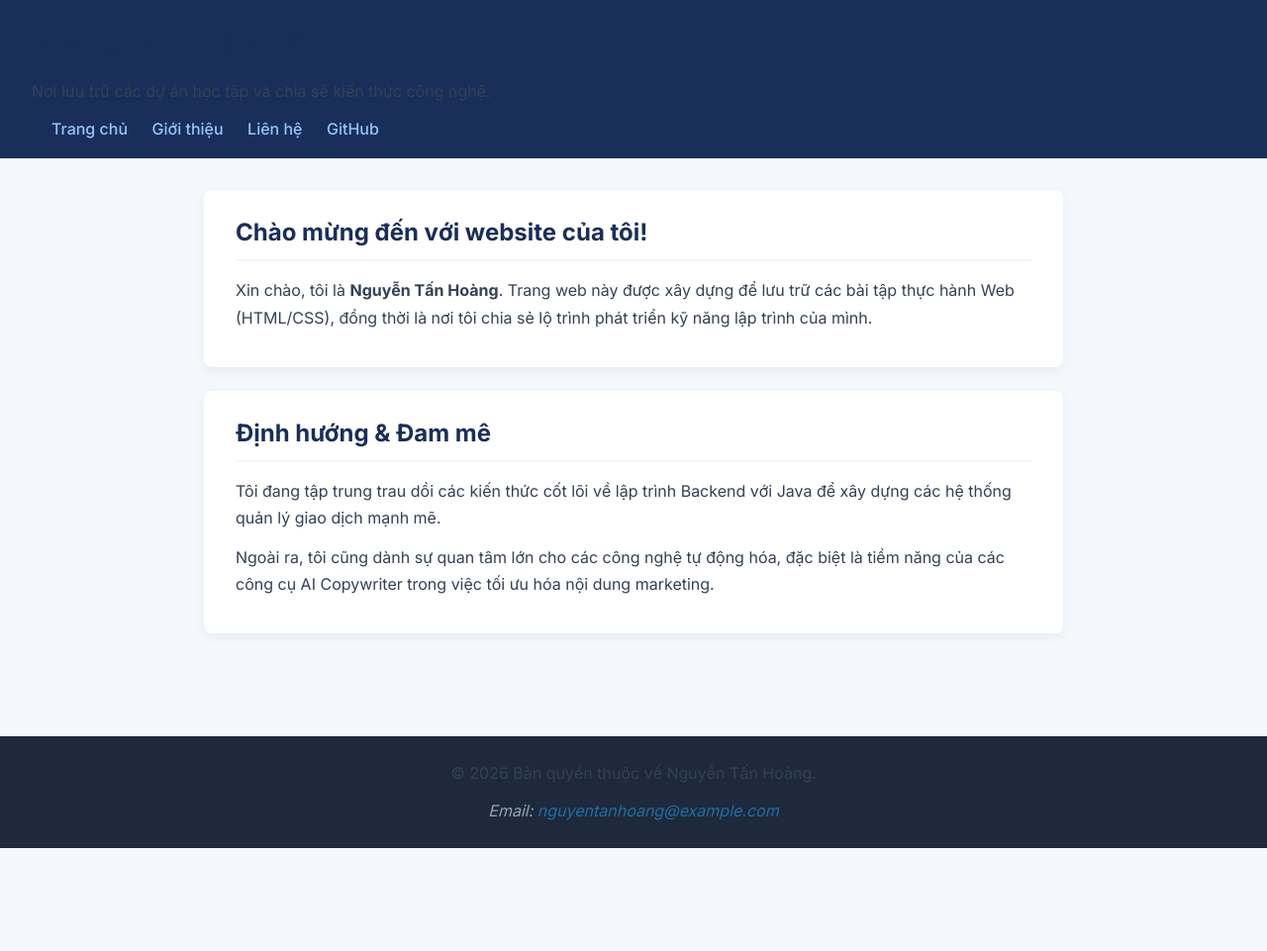
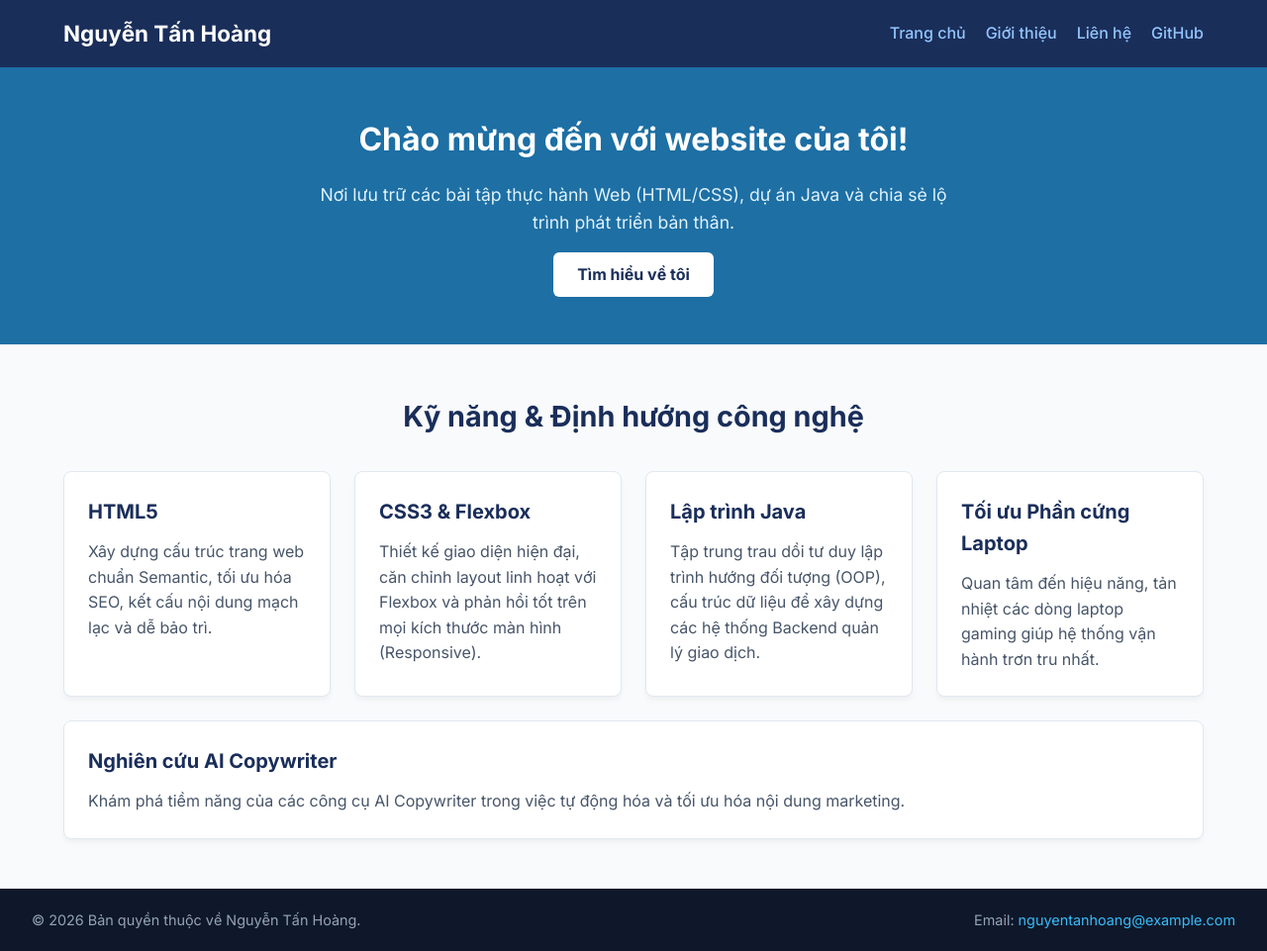
Before and after one commit to hihihhi123/my-website, a plain HTML site: page index.html in a window 1280 px wide. Shown: the whole page at 99% size. Before the commit the page ends 857 px from the top, so only its background shows below. Drawn offline with Linux system fonts and the light colour scheme.

Commit message:
bai tap 3.2

```diff
--- a/css/style.css
+++ b/css/style.css
@@ -1,157 +1,148 @@
-/* === CSS RESET === */
-*,
-*::before,
-*::after {
-  box-sizing: border-box;
+* {
   margin: 0;
   padding: 0;
+  box-sizing: border-box;
 }
 
-/* === BASE === */
 body {
-  font-family: "Inter", Arial, Helvetica, sans-serif;
-  background-color: #f4f7fb;
-  color: #1e293b;
+  font-family: "Inter", "Segoe UI", Tahoma, Geneva, Verdana, sans-serif;
+  background-color: #f8fafc;
+  color: #334155;
   line-height: 1.6;
 }
 
-p {
-  color: #334155;
-  line-height: 1.7;
-  margin-bottom: 12px;
+header {
+  background-color: #1a2e5a;
 }
 
-/* === SELECTORS === */
-.highlight {
-  background: #fef3c7;
-  padding: 4px 8px;
-  border-radius: 4px;
+.navbar {
+  display: flex;
+  justify-content: space-between;
+  align-items: center;
+  max-width: 1200px;
+  margin: 0 auto;
+  padding: 16px 24px;
 }
-#main-title {
-  font-size: 2rem;
-  color: #1a2e5a;
-}
-a {
-  color: #1d6fa4;
+
+.logo {
+  color: #ffffff;
+  font-size: 1.4rem;
+  font-weight: 700;
   text-decoration: none;
 }
-a:hover {
-  color: #0d9488;
+
+.nav-links {
+  display: flex;
+  gap: 20px;
+}
+
+.nav-links a {
+  color: #93c5fd;
+  text-decoration: none;
+  font-weight: 500;
+  transition: color 0.3s;
+}
+
+.nav-links a:hover {
+  color: #ffffff;
+}
+
+.hero {
+  display: flex;
+  flex-direction: column;
+  align-items: center;
+  justify-content: center;
+  min-height: 280px;
+  background-color: #1d6fa4;
+  color: #ffffff;
+  text-align: center;
+  gap: 16px;
+  padding: 40px 20px;
+}
+
+.hero h2 {
+  font-size: 2rem;
+}
+
+.hero p {
+  max-width: 650px;
+  font-size: 1.1rem;
+  color: #e0f2fe;
+}
+
+.btn-primary {
+  display: inline-block;
+  background-color: #ffffff;
+  color: #1a2e5a;
+  padding: 10px 24px;
+  border-radius: 6px;
+  text-decoration: none;
+  font-weight: 700;
+  transition: background-color 0.3s;
+}
+
+.btn-primary:hover {
+  background-color: #e2e8f0;
+}
+
+.cards-container {
+  max-width: 1200px;
+  margin: 0 auto;
+  padding: 50px 24px;
+}
+
+.section-title {
+  text-align: center;
+  color: #1a2e5a;
+  margin-bottom: 32px;
+  font-size: 1.8rem;
+}
+
+.cards-grid {
+  display: flex;
+  flex-wrap: wrap;
+  gap: 24px;
+}
+
+.card {
+  flex: 1;
+  min-width: 260px;
+  background-color: #ffffff;
+  border: 1px solid #e2e8f0;
+  padding: 24px;
+  border-radius: 8px;
+  box-shadow: 0 4px 6px -1px rgba(0, 0, 0, 0.05);
+}
+
+.card h3 {
+  color: #1a2e5a;
+  margin-bottom: 12px;
+  font-size: 1.25rem;
+}
+
+.card p {
+  color: #475569;
+}
+
+footer {
+  display: flex;
+  justify-content: space-between;
+  align-items: center;
+  padding: 20px 32px;
+  background-color: #0f172a;
+  color: #94a3b8;
+  font-size: 0.9rem;
+}
+
+footer address {
+  font-style: normal;
+}
+
+footer a {
+  color: #38bdf8;
+  text-decoration: none;
+}
+
+footer a:hover {
   text-decoration: underline;
 }
-
-/* === HEADER === */
-header {
-  background-color: #1a2e5a;
-  padding: 16px 32px;
-  color: white;
-}
-header h1 {
-  font-size: 1.5rem;
-  font-weight: bold;
-  margin-bottom: 12px;
-}
-header nav a {
-  color: #93c5fd;
-  margin-left: 20px;
-  font-weight: 500;
-}
-header nav a:hover {
-  color: white;
-}
-
-/* === MAIN & CARD === */
-main {
-  max-width: 900px;
-  margin: 0 auto;
-  padding: 32px 16px;
-}
-.card {
-  background: white;
-  padding: 24px 32px;
-  border-radius: 8px;
-  box-shadow: 0 4px 12px rgba(0, 0, 0, 0.05);
-  margin-bottom: 24px;
-}
-.card h2 {
-  color: #1a2e5a;
-  margin-bottom: 16px;
-  border-bottom: 2px solid #f1f5f9;
-  padding-bottom: 8px;
-}
-.card h3 {
-  color: #334155;
-  margin: 16px 0 8px 0;
-}
-
-/* === LISTS (Danh sách) === */
-ul,
-ol {
-  margin-left: 24px;
-  margin-bottom: 16px;
-  color: #334155;
-}
-li {
-  margin-bottom: 8px;
-}
-dl dt {
-  font-weight: bold;
-  color: #1e293b;
-  margin-top: 12px;
-}
-dl dd {
-  margin-left: 16px;
-  color: #475569;
-  margin-bottom: 8px;
-}
-
-/* === HÌNH ẢNH (Figure) === */
-figure {
-  text-align: center;
-  margin: 16px 0;
-}
-figure img {
-  border-radius: 8px;
-  box-shadow: 0 2px 8px rgba(0, 0, 0, 0.1);
-  max-width: 100%;
-  height: auto;
-}
-figcaption {
-  font-size: 0.9rem;
-  color: #64748b;
-  margin-top: 8px;
-  font-style: italic;
-}
-
-/* === TABLE (Bảng biểu) === */
-table {
-  width: 100%;
-  border-collapse: collapse;
-  margin-top: 16px;
-  margin-bottom: 16px;
-}
-th,
-td {
-  border: 1px solid #cbd5e1;
-  padding: 12px;
-  text-align: center;
-}
-th {
-  background-color: #f8fafc;
-  color: #1e293b;
-}
-caption {
-  font-weight: bold;
-  margin-bottom: 12px;
-  color: #1a2e5a;
-  font-size: 1.1rem;
-}
-
-/* === FOOTER === */
-footer {
-  background-color: #1e293b;
-  color: #94a3b8;
-  text-align: center;
-  padding: 24px 32px;
-  margin-top: 48px;
-}
--- a/index.html
+++ b/index.html
@@ -6,53 +6,119 @@
     <title>Nguyễn Tấn Hoàng - Trang chủ</title>
 
     <!-- SEO Meta Tags -->
-    <meta name="description" content="Trang chủ của Nguyễn Tấn Hoàng - Sinh viên đam mê lập trình Java và hệ thống quản lý." />
+    <meta
+      name="description"
+      content="Trang chủ của Nguyễn Tấn Hoàng - Sinh viên đam mê lập trình Java và hệ thống quản lý."
+    />
     <meta name="author" content="Nguyễn Tấn Hoàng" />
-    <meta name="keywords" content="Nguyễn Tấn Hoàng, portfolio, sinh viên CNTT, lập trình Java" />
+    <meta
+      name="keywords"
+      content="Nguyễn Tấn Hoàng, portfolio, sinh viên CNTT, lập trình Java, HTML5, CSS3"
+    />
     <meta property="og:title" content="Trang chủ - Nguyễn Tấn Hoàng" />
-    <meta property="og:description" content="Chào mừng đến với không gian chia sẻ kiến thức và dự án lập trình của tôi." />
+    <meta
+      property="og:description"
+      content="Chào mừng đến với không gian chia sẻ kiến thức và dự án lập trình của tôi."
+    />
 
     <!-- Google Fonts & CSS -->
-    <link rel="preconnect" href="https://fonts.googleapis.com">
-    <link rel="preconnect" href="https://fonts.gstatic.com" crossorigin>
-    <link href="https://fonts.googleapis.com/css2?family=Inter:wght@400;500;700&display=swap" rel="stylesheet">
+    <link rel="preconnect" href="https://fonts.googleapis.com" />
+    <link rel="preconnect" href="https://fonts.gstatic.com" crossorigin />
+    <link
+      href="https://fonts.googleapis.com/css2?family=Inter:wght@400;500;700&display=swap"
+      rel="stylesheet"
+    />
     <link rel="stylesheet" href="css/style.css" />
   </head>
   <body>
+    <!-- PHẦN 1: NAVBAR -->
     <header>
-        <h1 id="main-title">Trang chủ Cá Nhân</h1>
-        <p>Nơi lưu trữ các dự án học tập và chia sẻ kiến thức công nghệ.</p>
-        <nav>
+      <div class="navbar">
+        <a href="index.html" class="logo">Nguyễn Tấn Hoàng</a>
+        <nav class="nav-links">
           <a href="index.html">Trang chủ</a>
           <a href="about.html">Giới thiệu</a>
           <a href="contact.html">Liên hệ</a>
-            <a href="https://github.com/hihihhi123/my-website" target="_blank">GitHub</a>
+          <a href="https://github.com/hihihhi123/my-website" target="_blank"
+            >GitHub</a
+          >
         </nav>
+      </div>
     </header>
 
     <main>
-        <section class="card">
+      <!-- PHẦN 2: HERO SECTION -->
+      <section class="hero">
         <h2>Chào mừng đến với website của tôi!</h2>
         <p>
-                Xin chào, tôi là <strong>Nguyễn Tấn Hoàng</strong>. Trang web này được xây dựng để lưu trữ các bài tập thực hành Web (HTML/CSS), đồng thời là nơi tôi chia sẻ lộ trình phát triển kỹ năng lập trình của mình.
+          Nơi lưu trữ các bài tập thực hành Web (HTML/CSS), dự án Java và chia
+          sẻ lộ trình phát triển bản thân.
         </p>
+        <a href="about.html" class="btn-primary">Tìm hiểu về tôi</a>
       </section>
 
-        <section class="card">
-            <h2>Định hướng & Đam mê</h2>
+      <!-- PHẦN 3: CARDS GRID -->
+      <section class="cards-container">
+        <h2 class="section-title">Kỹ năng & Định hướng công nghệ</h2>
+        <div class="cards-grid">
+          <!-- Ô HTML5 -->
+          <div class="card">
+            <h3>HTML5</h3>
             <p>
-                Tôi đang tập trung trau dồi các kiến thức cốt lõi về lập trình Backend với Java để xây dựng các hệ thống quản lý giao dịch mạnh mẽ.
+              Xây dựng cấu trúc trang web chuẩn Semantic, tối ưu hóa SEO, kết
+              cấu nội dung mạch lạc và dễ bảo trì.
             </p>
+          </div>
+
+          <!-- Ô CSS3 -->
+          <div class="card">
+            <h3>CSS3 & Flexbox</h3>
             <p>
-                Ngoài ra, tôi cũng dành sự quan tâm lớn cho các công nghệ tự động hóa, đặc biệt là tiềm năng của các công cụ AI Copywriter trong việc tối ưu hóa nội dung marketing.
+              Thiết kế giao diện hiện đại, căn chỉnh layout linh hoạt với
+              Flexbox và phản hồi tốt trên mọi kích thước màn hình (Responsive).
             </p>
+          </div>
+
+          <!-- Ô Java -->
+          <div class="card">
+            <h3>Lập trình Java</h3>
+            <p>
+              Tập trung trau dồi tư duy lập trình hướng đối tượng (OOP), cấu
+              trúc dữ liệu để xây dựng các hệ thống Backend quản lý giao dịch.
+            </p>
+          </div>
+
+          <!-- Ô Tối ưu Phần cứng -->
+          <div class="card">
+            <h3>Tối ưu Phần cứng Laptop</h3>
+            <p>
+              Quan tâm đến hiệu năng, tản nhiệt các dòng laptop gaming giúp hệ
+              thống vận hành trơn tru nhất.
+            </p>
+          </div>
+
+          <!-- Ô Nghiên cứu AI Copywriter -->
+          <div class="card">
+            <h3>Nghiên cứu AI Copywriter</h3>
+            <p>
+              Khám phá tiềm năng của các công cụ AI Copywriter trong việc tự
+              động hóa và tối ưu hóa nội dung marketing.
+            </p>
+          </div>
+        </div>
       </section>
     </main>
 
+    <!-- PHẦN 4: FOOTER -->
     <footer>
-        <p>&copy; 2026 Bản quyền thuộc về Nguyễn Tấn Hoàng.</p>
-        <address>
-            Email: <a href="mailto:nguyentanhoang@example.com">nguyentanhoang@example.com</a>
+      <div class="copyright">
+        &copy; 2026 Bản quyền thuộc về Nguyễn Tấn Hoàng.
+      </div>
+      <address class="footer-contacts">
+        Email:
+        <a href="mailto:nguyentanhoang@example.com"
+          >nguyentanhoang@example.com</a
+        >
       </address>
     </footer>
   </body>
```
Also changed, not shown: about.html (+60 -42 lines). Lines whose indentation alone changed are shown as unchanged.
